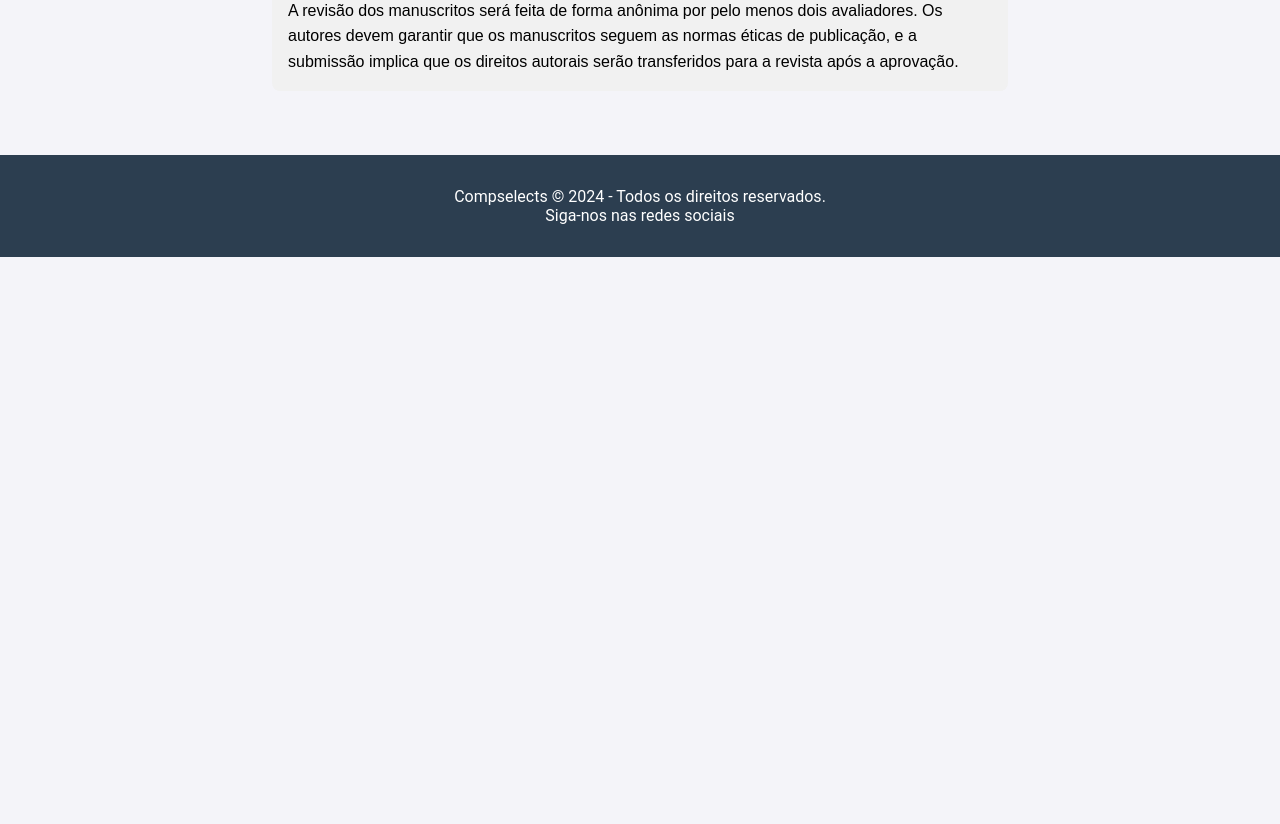
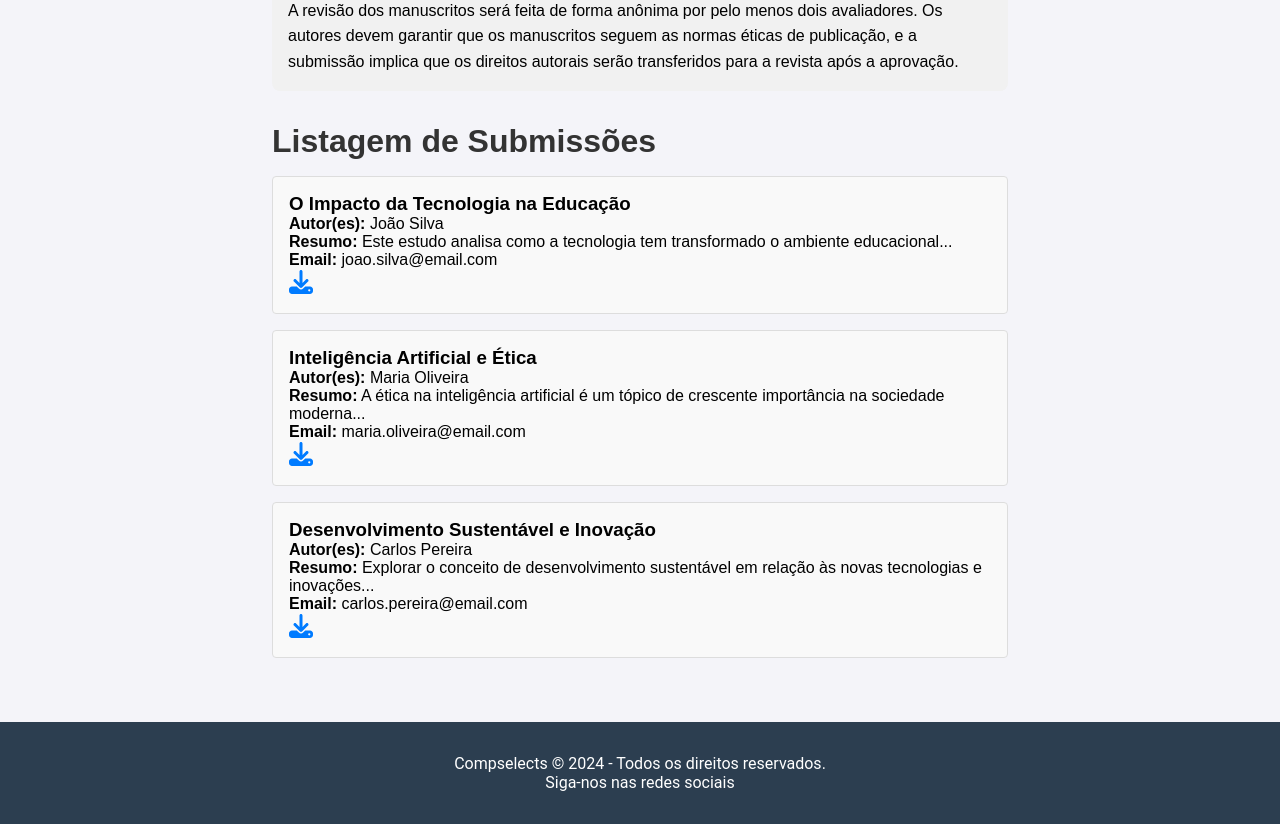
Before and after one commit to paulonc/compselects, a React (Create React App) app: page /submissions in a window 1280 px wide. Shown: the part 1120-1944 px from the top of the page. Before the commit the page ends 1377 px from the top, so only its background shows below. Built offline with nearby package versions, Linux system fonts and the light colour scheme.

Commit message:
feat: list Submission

```diff
--- a/package.json
+++ b/package.json
@@ -3,6 +3,8 @@
   "version": "0.1.0",
   "private": true,
   "dependencies": {
+    "@fortawesome/free-solid-svg-icons": "^6.6.0",
+    "@fortawesome/react-fontawesome": "^0.2.2",
     "@testing-library/jest-dom": "^5.17.0",
     "@testing-library/react": "^13.4.0",
     "@testing-library/user-event": "^13.5.0",
--- a/src/mockData.js
+++ b/src/mockData.js
@@ -62,3 +62,27 @@ export const testimonials = [
     author: "Ana Santos, Cientista de Dados",
   },
 ];
+
+export const mockSubmissions = [
+  {
+    id: 1,
+    title: "O Impacto da Tecnologia na Educação",
+    author: "João Silva",
+    abstract: "Este estudo analisa como a tecnologia tem transformado o ambiente educacional...",
+    email: "joao.silva@email.com",
+  },
+  {
+    id: 2,
+    title: "Inteligência Artificial e Ética",
+    author: "Maria Oliveira",
+    abstract: "A ética na inteligência artificial é um tópico de crescente importância na sociedade moderna...",
+    email: "maria.oliveira@email.com",
+  },
+  {
+    id: 3,
+    title: "Desenvolvimento Sustentável e Inovação",
+    author: "Carlos Pereira",
+    abstract: "Explorar o conceito de desenvolvimento sustentável em relação às novas tecnologias e inovações...",
+    email: "carlos.pereira@email.com",
+  },
+];
--- a/src/pages/Submissions.js
+++ b/src/pages/Submissions.js
@@ -1,15 +1,18 @@
-import React from 'react';
-import { Formik, Form, Field, ErrorMessage } from 'formik';
-import * as Yup from 'yup';
-import styled from 'styled-components';
+import React, { useState } from "react";
+import { Formik, Form, Field, ErrorMessage } from "formik";
+import { mockSubmissions } from "../mockData";
+import * as Yup from "yup";
+import styled from "styled-components";
+import { FontAwesomeIcon } from "@fortawesome/react-fontawesome";
+import { faDownload } from "@fortawesome/free-solid-svg-icons";
 
 // Validação do formulário com Yup
 const SubmissionSchema = Yup.object().shape({
-  title: Yup.string().required('Título é obrigatório'),
-  author: Yup.string().required('Autor é obrigatório'),
-  abstract: Yup.string().required('Resumo é obrigatório'),
-  email: Yup.string().required('Email é obrigatório').email('Email inválido'),
-  file: Yup.mixed().required('Arquivo é obrigatório')
+  title: Yup.string().required("Título é obrigatório"),
+  author: Yup.string().required("Autor é obrigatório"),
+  abstract: Yup.string().required("Resumo é obrigatório"),
+  email: Yup.string().required("Email é obrigatório").email("Email inválido"),
+  file: Yup.mixed().required("Arquivo é obrigatório"),
 });
 
 // Estilizações usando styled-components
@@ -100,6 +103,32 @@ const PolicySection = styled.div`
   line-height: 1.6;
 `;
 
+const SubmissionList = styled.ul`
+  list-style-type: none;
+  padding: 0;
+`;
+
+const SubmissionItem = styled.li`
+  padding: 1rem;
+  border: 1px solid #ddd;
+  border-radius: 4px;
+  margin-bottom: 1rem;
+  background-color: #f9f9f9;
+`;
+
+const DownloadButton = styled.button`
+  background: none;
+  border: none;
+  cursor: pointer;
+  color: #007bff;
+  font-size: 1.5rem;
+
+  &:hover {
+    color: #0056b3;
+  }
+`;
+const submissions = mockSubmissions;
+
 const Submissions = () => {
   return (
     <PageContainer>
@@ -107,7 +136,8 @@ const Submissions = () => {
         <Title>Guia de Submissão</Title>
         <GuideSection>
           <p>
-            Para submeter seu manuscrito para avaliação, siga as diretrizes abaixo:
+            Para submeter seu manuscrito para avaliação, siga as diretrizes
+            abaixo:
           </p>
           <ul>
             <li>O manuscrito deve ser formatado conforme o seguinte padrão:</li>
@@ -115,7 +145,9 @@ const Submissions = () => {
               <li>Fonte: Times New Roman, tamanho 12</li>
               <li>Espaçamento entre linhas: 1.5</li>
               <li>Margens: 2,5 cm em todos os lados</li>
-              <li>Página de título contendo o nome do manuscrito e dos autores</li>
+              <li>
+                Página de título contendo o nome do manuscrito e dos autores
+              </li>
               <li>Referências no estilo APA</li>
             </ul>
             <li>O arquivo deve ser enviado nos formatos PDF ou DOCX.</li>
@@ -127,11 +159,14 @@ const Submissions = () => {
         <Title>Formulário de Submissão</Title>
         <FormContainer>
           <Formik
-            initialValues={{ title: '', author: '', abstract: '', email: '', file: null }}
+            initialValues={{
+              title: "",
+              author: "",
+              abstract: "",
+              email: "",
+              file: null,
+            }}
             validationSchema={SubmissionSchema}
-            onSubmit={(values) => {
-              console.log(values);
-            }}
           >
             {({ setFieldValue }) => (
               <Form>
@@ -160,7 +195,9 @@ const Submissions = () => {
                   <input
                     name="file"
                     type="file"
-                    onChange={(event) => setFieldValue('file', event.currentTarget.files[0])}
+                    onChange={(event) =>
+                      setFieldValue("file", event.currentTarget.files[0])
+                    }
                   />
                   <ErrorMessage name="file" component={Error} />
                 </div>
@@ -171,16 +208,42 @@ const Submissions = () => {
         </FormContainer>
       </Section>
 
-      {/* Política Editorial */}
       <Section>
         <Title>Política Editorial</Title>
         <PolicySection>
           <p>
-            A revisão dos manuscritos será feita de forma anônima por pelo menos dois avaliadores.
-            Os autores devem garantir que os manuscritos seguem as normas éticas de publicação,
-            e a submissão implica que os direitos autorais serão transferidos para a revista após a aprovação.
+            A revisão dos manuscritos será feita de forma anônima por pelo menos
+            dois avaliadores. Os autores devem garantir que os manuscritos
+            seguem as normas éticas de publicação, e a submissão implica que os
+            direitos autorais serão transferidos para a revista após a
+            aprovação.
           </p>
         </PolicySection>
+      </Section>
+
+      <Section>
+        <Title>Listagem de Submissões</Title>
+        <SubmissionList>
+          {submissions.map((submission) => (
+            <SubmissionItem key={submission.id}>
+              <div>
+                <h3>{submission.title}</h3>
+                <p>
+                  <strong>Autor(es):</strong> {submission.author}
+                </p>
+                <p>
+                  <strong>Resumo:</strong> {submission.abstract}
+                </p>
+                <p>
+                  <strong>Email:</strong> {submission.email}
+                </p>
+              </div>
+              <DownloadButton title="Baixar arquivo">
+                <FontAwesomeIcon icon={faDownload} />
+              </DownloadButton>
+            </SubmissionItem>
+          ))}
+        </SubmissionList>
       </Section>
     </PageContainer>
   );
```
Also changed, not shown: 1 other file (tests, documents, lock files or other folders).
